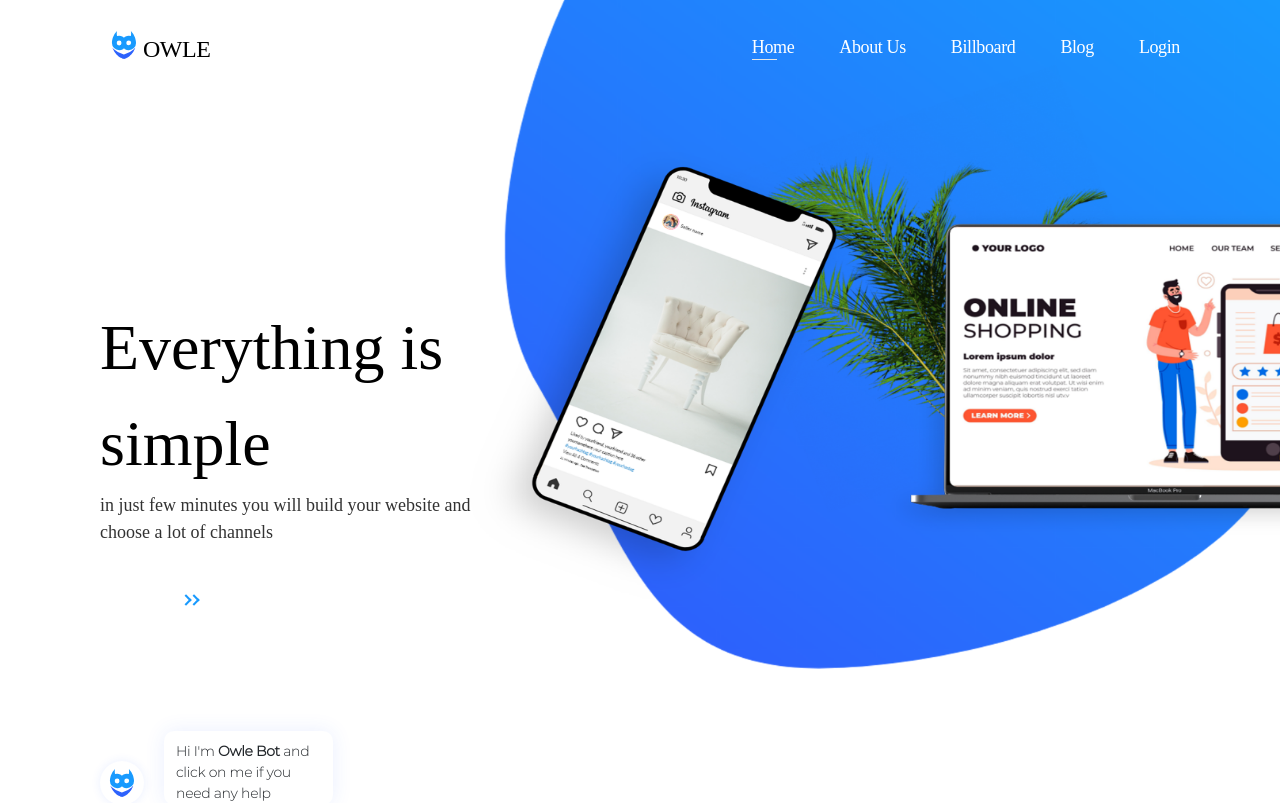
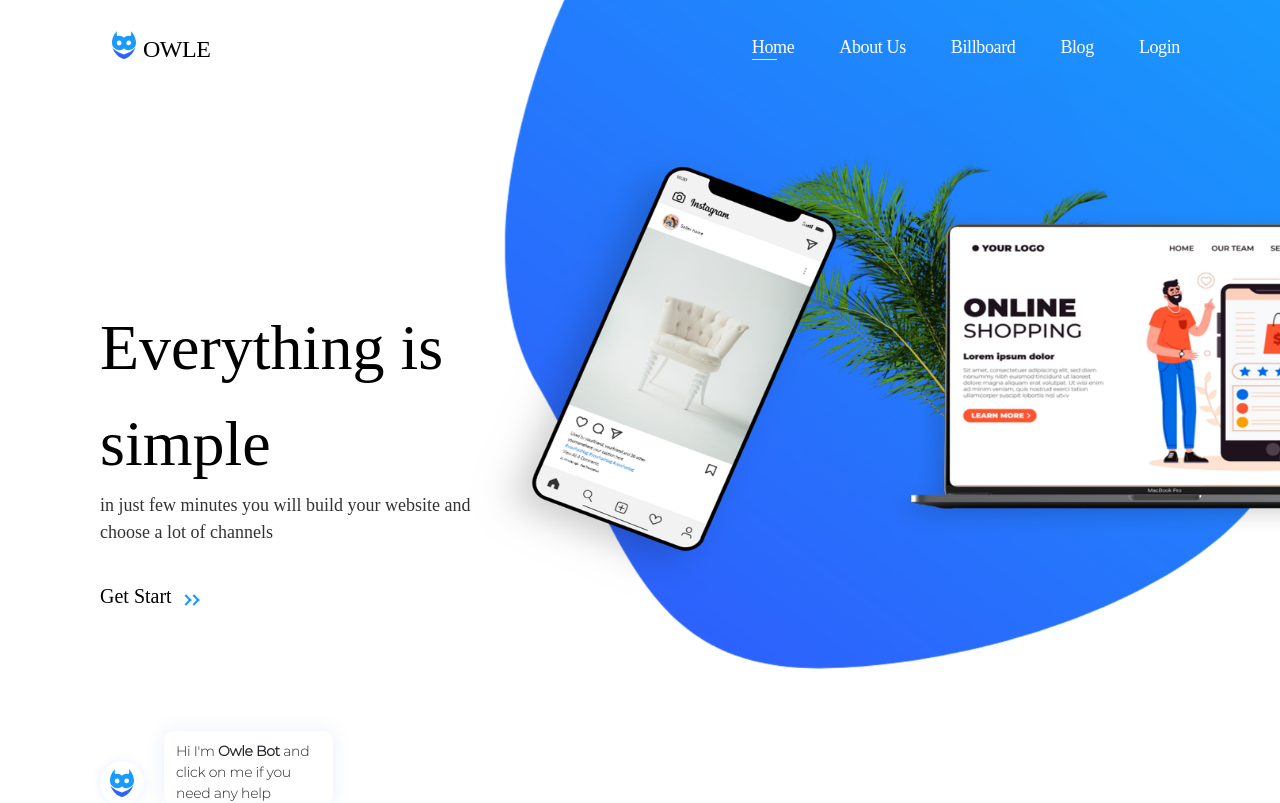
Before and after one commit to SamaAlshareef/Owle, a React (Create React App) app: page / in a window 1280 px wide. Shown: the top 803 px of the page. Built offline with nearby package versions, Linux system fonts and the light colour scheme; a web font is replaced by a local one; what google-maps-react would draw is missing.

Commit message:
Linkedin icon

```diff
--- a/src/Components/footer.jsx
+++ b/src/Components/footer.jsx
@@ -35,7 +35,7 @@ class Footer extends Component {
                        <p className="footer-title-font">SOCIAL MEDIA</p>
                        <div className="d-flex flex-row">
                        <a href=""><img className="img-res" style={{marginRight:"10px"}} src="./images/home/facebook.png"/></a>
-                        <a href=""><img className="img-res" style={{marginRight:"10px"}} src="./images/home/linkedin.png"/></a>
+                        <a href=""><img className="img-res"  style={{marginRight:"10px",backgroundSize:'50% 50%', backgroundColor:'#ffffff'}} src="./images/icons/linkedin.png"/></a>
                         <a href=""> <img className="img-res" style={{marginRight:"10px"}}src="./images/home/instagram-sketched.png"/></a>
                         <a href=""><img className="img-res" style={{marginRight:"10px"}}src="./images/home/twitter.png"/></a>
                         </div>
--- a/src/Style.css
+++ b/src/Style.css
@@ -81,7 +81,7 @@
     font-size: 20px;
     font-family: "Montserrat-Medium";
     letter-spacing: 0px;
-    color: #000000;
+    color: #000000 !important;
     opacity: 1;
 }
 .arrow{
```
Also changed, not shown: public/images/icons/linkedin.png (added), public/images/icons/linkedinIcon.png (added).
